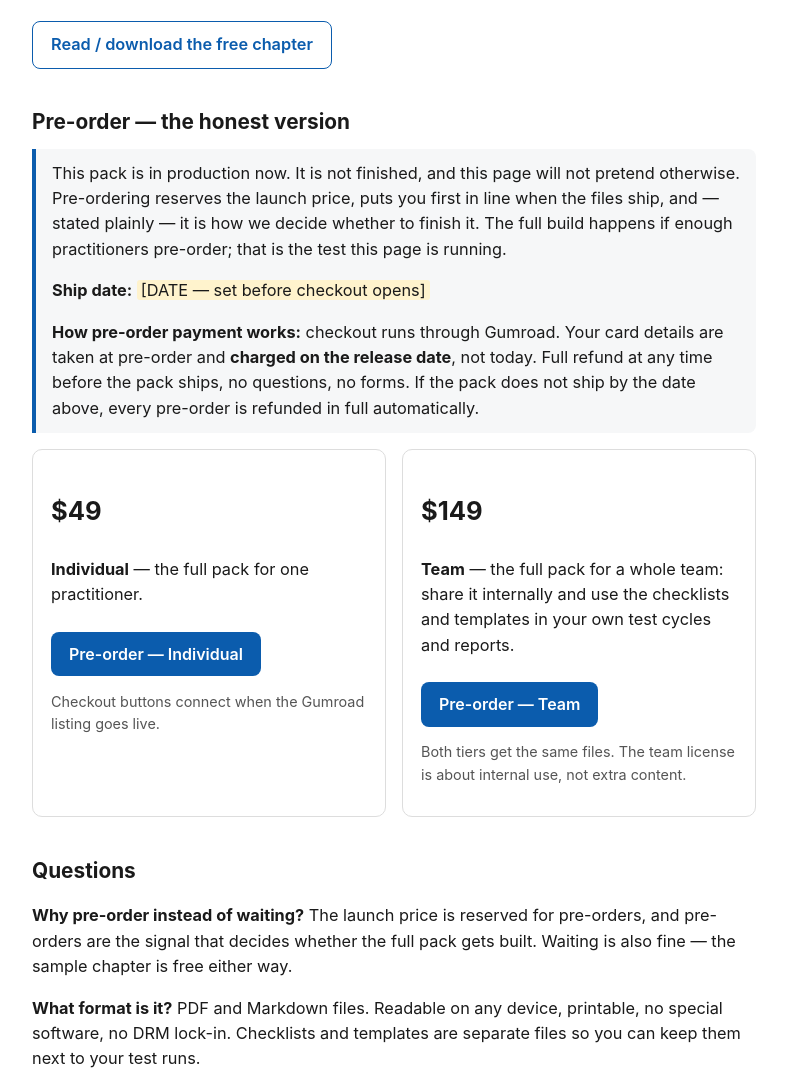
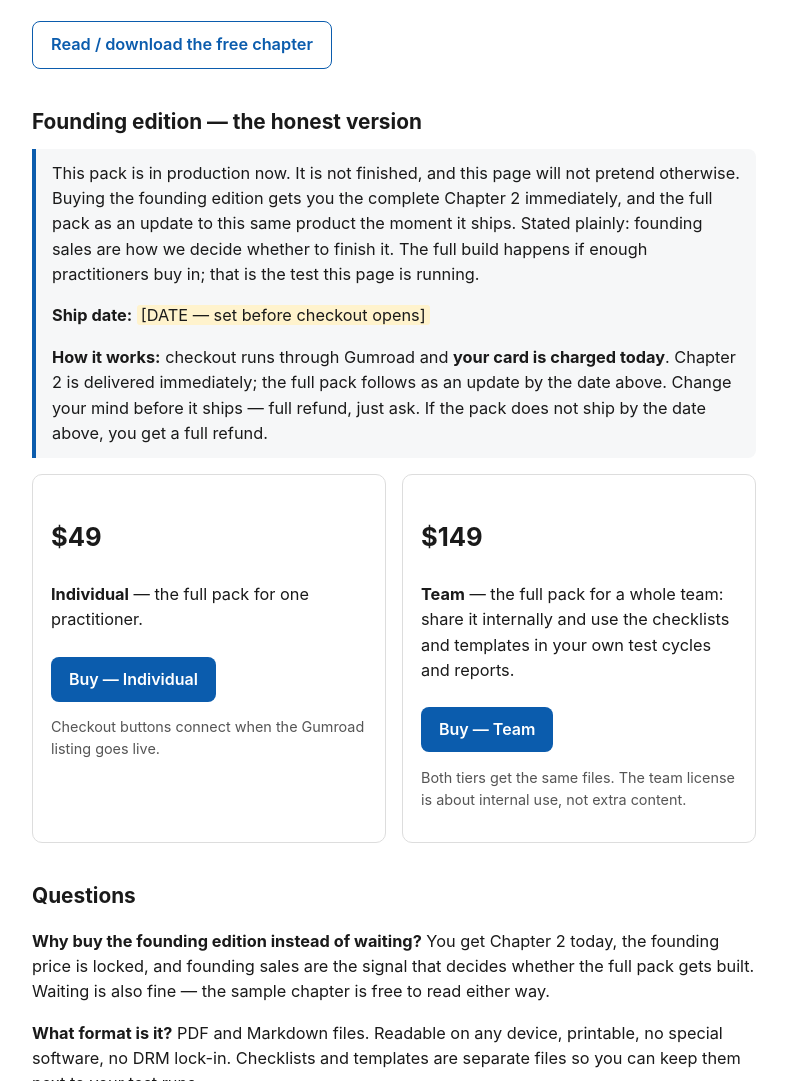
Before and after one commit to DavidEdelstein/performance-testing-judgment-pack, a plain HTML site: page index.html in a window 1280 px wide. Shown: the part 1719-2800 px from the top of the page, without its empty margins (246-1033 px from the left). Drawn offline with Linux system fonts and the light colour scheme.

Commit message:
Founding edition terms (Gumroad pre-orders deprecated); chapter wording touch-up

```diff
--- a/index.html
+++ b/index.html
@@ -3,7 +3,7 @@
 <head>
 <meta charset="utf-8">
 <meta name="viewport" content="width=device-width, initial-scale=1">
-<title>The Performance Testing Judgment Pack — pre-order</title>
+<title>The Performance Testing Judgment Pack — founding edition</title>
 <meta name="description" content="A heuristics pack for working performance testers: decisions before the test, traps in the results after it, and how to defend the verdict. Free sample chapter.">
 <style>
   :root { --ink:#1a1a1a; --muted:#555; --line:#ddd; --accent:#0b5cad; --bg:#fff; --soft:#f6f7f8; }
@@ -31,7 +31,7 @@
 </head>
 <body>
 <main>
-  <p class="kicker">Pre-order · In production</p>
+  <p class="kicker">Founding edition · In production</p>
   <h1>The Performance Testing Judgment Pack</h1>
   <p class="sub">Heuristics, checklists, and templates for the decisions before a load test, the traps in the results after it, and defending the verdict.</p>
   <p>Performance testing is mostly judgment. This pack is the judgment, written down — for working performance testers: how to explain results to leadership, how to get teams to actually do this work, and how to review AI-generated tests and analysis before you sign them. Files, not a course. Read them next to a real run.</p>
@@ -69,30 +69,30 @@
   <p>The complete Chapter 2 — <em>After the Test: Reading k6 Output Without Fooling Yourself</em> — is free. It is a full chapter, not an excerpt: the reading-order rule, all five named traps, two worked runs with the verdicts they actually earn, and the one-page checklist card. If it changes how you read your next run, the pack is for you. If it doesn't, it cost you nothing.</p>
   <p><a class="btn secondary" href="sample-chapter.md">Read / download the free chapter</a></p>
 
-  <h2 id="preorder">Pre-order — the honest version</h2>
+  <h2 id="preorder">Founding edition — the honest version</h2>
   <div class="note">
-    <p style="margin-top:0">This pack is in production now. It is not finished, and this page will not pretend otherwise. Pre-ordering reserves the launch price, puts you first in line when the files ship, and — stated plainly — it is how we decide whether to finish it. The full build happens if enough practitioners pre-order; that is the test this page is running.</p>
+    <p style="margin-top:0">This pack is in production now. It is not finished, and this page will not pretend otherwise. Buying the founding edition gets you the complete Chapter 2 immediately, and the full pack as an update to this same product the moment it ships. Stated plainly: founding sales are how we decide whether to finish it. The full build happens if enough practitioners buy in; that is the test this page is running.</p>
     <p><strong>Ship date:</strong> <span class="placeholder">[DATE — set before checkout opens]</span></p>
-    <p style="margin-bottom:0"><strong>How pre-order payment works:</strong> checkout runs through Gumroad. Your card details are taken at pre-order and <strong>charged on the release date</strong>, not today. Full refund at any time before the pack ships, no questions, no forms. If the pack does not ship by the date above, every pre-order is refunded in full automatically.</p>
+    <p style="margin-bottom:0"><strong>How it works:</strong> checkout runs through Gumroad and <strong>your card is charged today</strong>. Chapter 2 is delivered immediately; the full pack follows as an update by the date above. Change your mind before it ships — full refund, just ask. If the pack does not ship by the date above, you get a full refund.</p>
   </div>
 
   <div class="cols" style="margin-top:16px">
     <div class="card">
       <p class="price">$49</p>
       <p><strong>Individual</strong> — the full pack for one practitioner.</p>
-      <a class="btn" href="#preorder">Pre-order — Individual</a>
+      <a class="btn" href="#preorder">Buy — Individual</a>
       <p style="color:var(--muted); font-size:.9rem">Checkout buttons connect when the Gumroad listing goes live.</p>
     </div>
     <div class="card">
       <p class="price">$149</p>
       <p><strong>Team</strong> — the full pack for a whole team: share it internally and use the checklists and templates in your own test cycles and reports.</p>
-      <a class="btn" href="#preorder">Pre-order — Team</a>
+      <a class="btn" href="#preorder">Buy — Team</a>
       <p style="color:var(--muted); font-size:.9rem">Both tiers get the same files. The team license is about internal use, not extra content.</p>
     </div>
   </div>
 
   <h2>Questions</h2>
-  <p><strong>Why pre-order instead of waiting?</strong> The launch price is reserved for pre-orders, and pre-orders are the signal that decides whether the full pack gets built. Waiting is also fine — the sample chapter is free either way.</p>
+  <p><strong>Why buy the founding edition instead of waiting?</strong> You get Chapter 2 today, the founding price is locked, and founding sales are the signal that decides whether the full pack gets built. Waiting is also fine — the sample chapter is free to read either way.</p>
   <p><strong>What format is it?</strong> PDF and Markdown files. Readable on any device, printable, no special software, no DRM lock-in. Checklists and templates are separate files so you can keep them next to your test runs.</p>
   <p><strong>What does the team license cover?</strong> One team inside one organization: share the files with your teammates and use the checklists, templates, and report formats in your own internal work. It does not cover reselling the pack or publishing its contents externally.</p>
   <p><strong>Is this a course? Will there be videos?</strong> No. It is a pack of files. There is nothing to attend and nothing scheduled.</p>
@@ -103,7 +103,7 @@
   <p>David Edelstein is an SRE practitioner specializing in performance engineering. His day-to-day work is performance testing enablement: helping teams run good tests, read their results honestly, and turn them into decisions. This pack is the written form of that work — the heuristics, checklists, and templates, in his own words and from his own practice.</p>
 
   <footer>
-    <p>The Performance Testing Judgment Pack · Pre-order page · Questions: edelstein.ds@gmail.com</p>
+    <p>The Performance Testing Judgment Pack · Founding edition · Questions: edelstein.ds@gmail.com</p>
   </footer>
 </main>
 </body>
```
Also changed, not shown: 1 other file.
